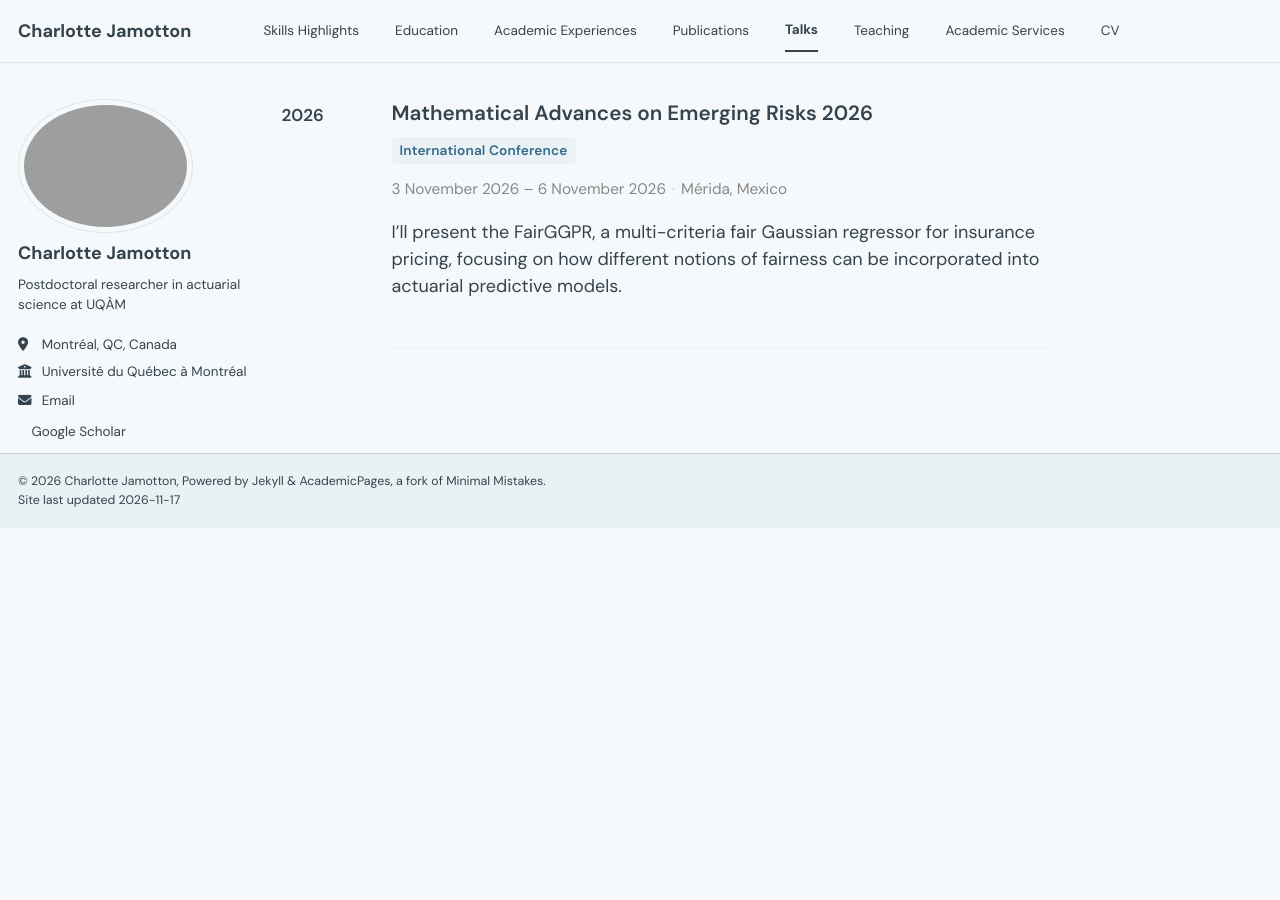
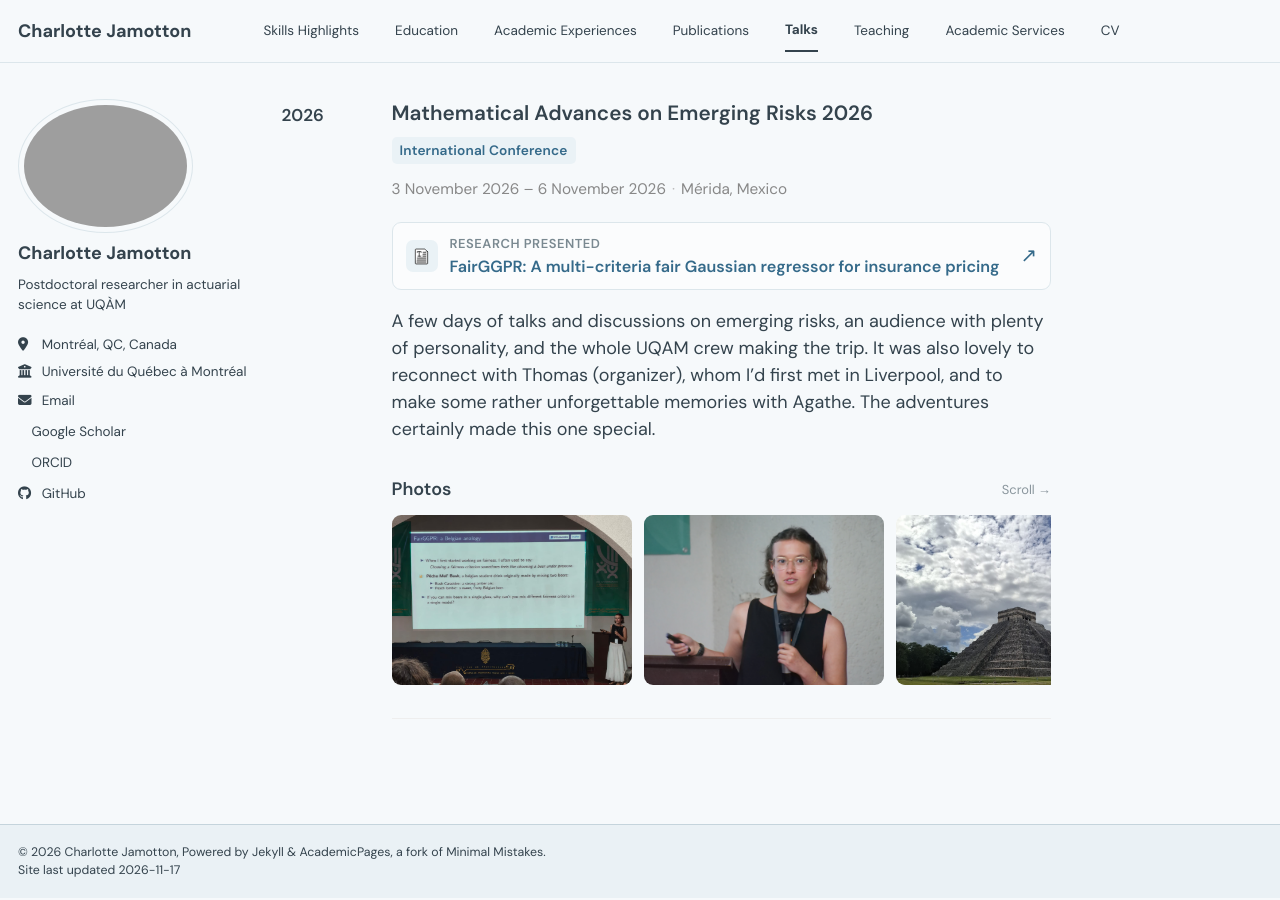
Before and after one commit to charlottonmayo/charlottonmayo.github.io, a Jekyll site: the page built from _talks/FairGGPR/2026-11-03-MAER.md, in a window 1280 px wide. Built offline with Jekyll 4.4.1, drawn with Linux system fonts in a browser that asks for light colours; a style sheet for code colours, icons or effects is not loaded.

Commit message:
Update photos MAER

```diff
--- a/_talks/FairGGPR/2026-11-03-MAER.md
+++ b/_talks/FairGGPR/2026-11-03-MAER.md
@@ -22,9 +22,18 @@ upcoming: false
 
 event_url: "https://thomaspeyrat.github.io/Merida_2026.github.io/program.html"
 
-# article_url: "/publication/2026-FairGGPR"
+article_url: "/publication/2026-FairGGPR"
 
 layout: talk
+
+photos:
+  - "/images/talks/FairGGPR/Mérida/00.jpeg"
+  - "/images/talks/FairGGPR/Mérida/P2661144.png"
+  - "/images/talks/FairGGPR/Mérida/01.jpeg"
+  - "/images/talks/FairGGPR/Mérida/01bis.jpeg"
+  - "/images/talks/FairGGPR/Mérida/02.jpeg"
+  - "/images/talks/FairGGPR/Mérida/03.jpeg"
+  - "/images/talks/FairGGPR/Mérida/04.jpeg"
 ---
 
-I'll present the FairGGPR, a multi-criteria fair Gaussian regressor for insurance pricing, focusing on how different notions of fairness can be incorporated into actuarial predictive models.
+A few days of talks and discussions on emerging risks, an audience with plenty of personality, and the whole UQAM crew making the trip. It was also lovely to reconnect with Thomas (organizer), whom I'd first met in Liverpool, and to make some rather unforgettable memories with Agathe. The adventures certainly made this one special.
```
Also changed, not shown: _talks/FairGGPR/2026-11-12-STATQAM.md (+1 -0 lines), _talks/FairGGPR/2926-11-27-Sherbrooke.md (+1 -0 lines), images/talks/FairGGPR/Mérida/00.jpeg (added), images/talks/FairGGPR/Mérida/01.jpeg (added), images/talks/FairGGPR/Mérida/01bis.jpeg (added), images/talks/FairGGPR/Mérida/02.jpeg (added), images/talks/FairGGPR/Mérida/03.jpeg (added), images/talks/FairGGPR/Mérida/04.jpeg (added), images/talks/FairGGPR/Mérida/04bis.jpeg (added), images/talks/FairGGPR/Mérida/P2661144.png (added).
